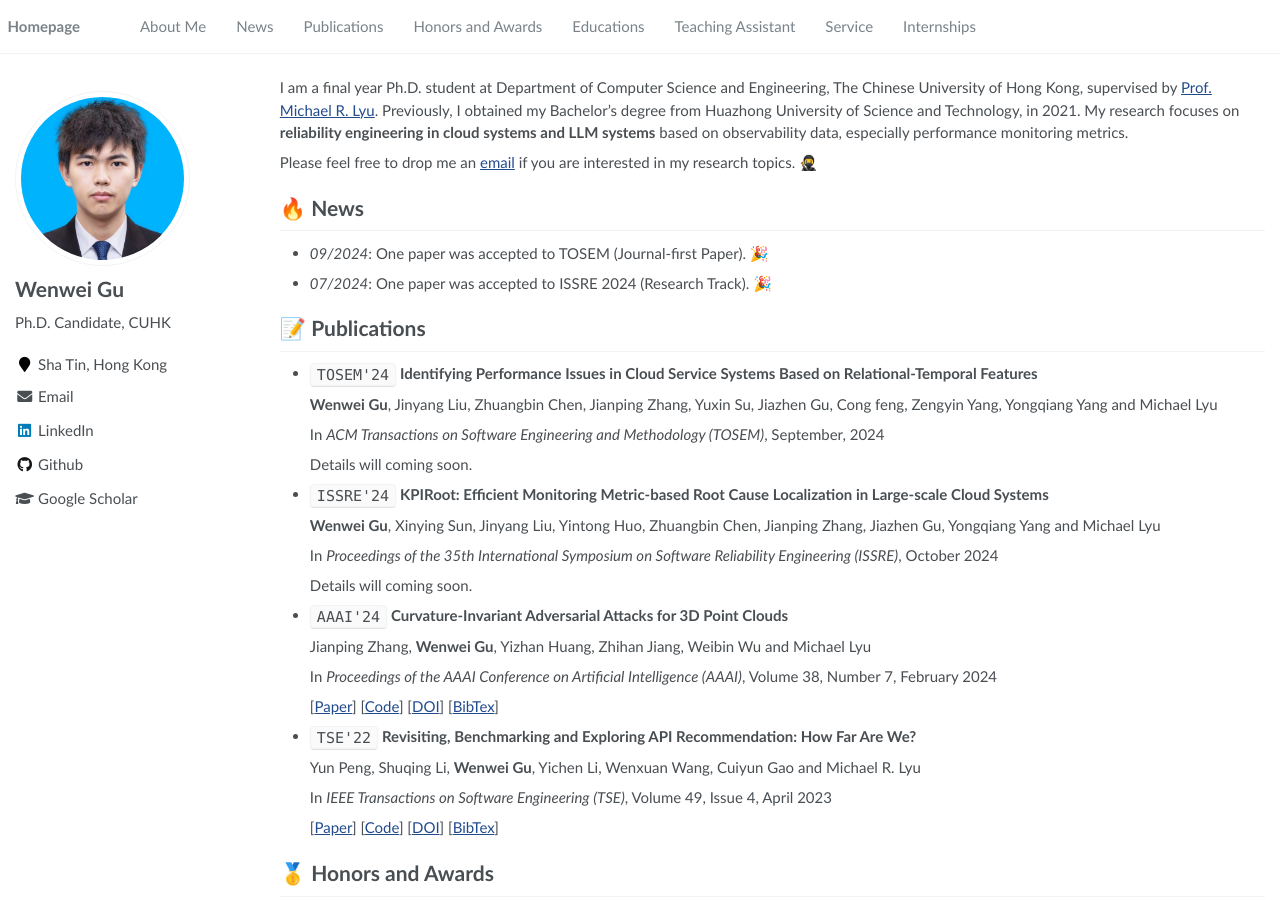
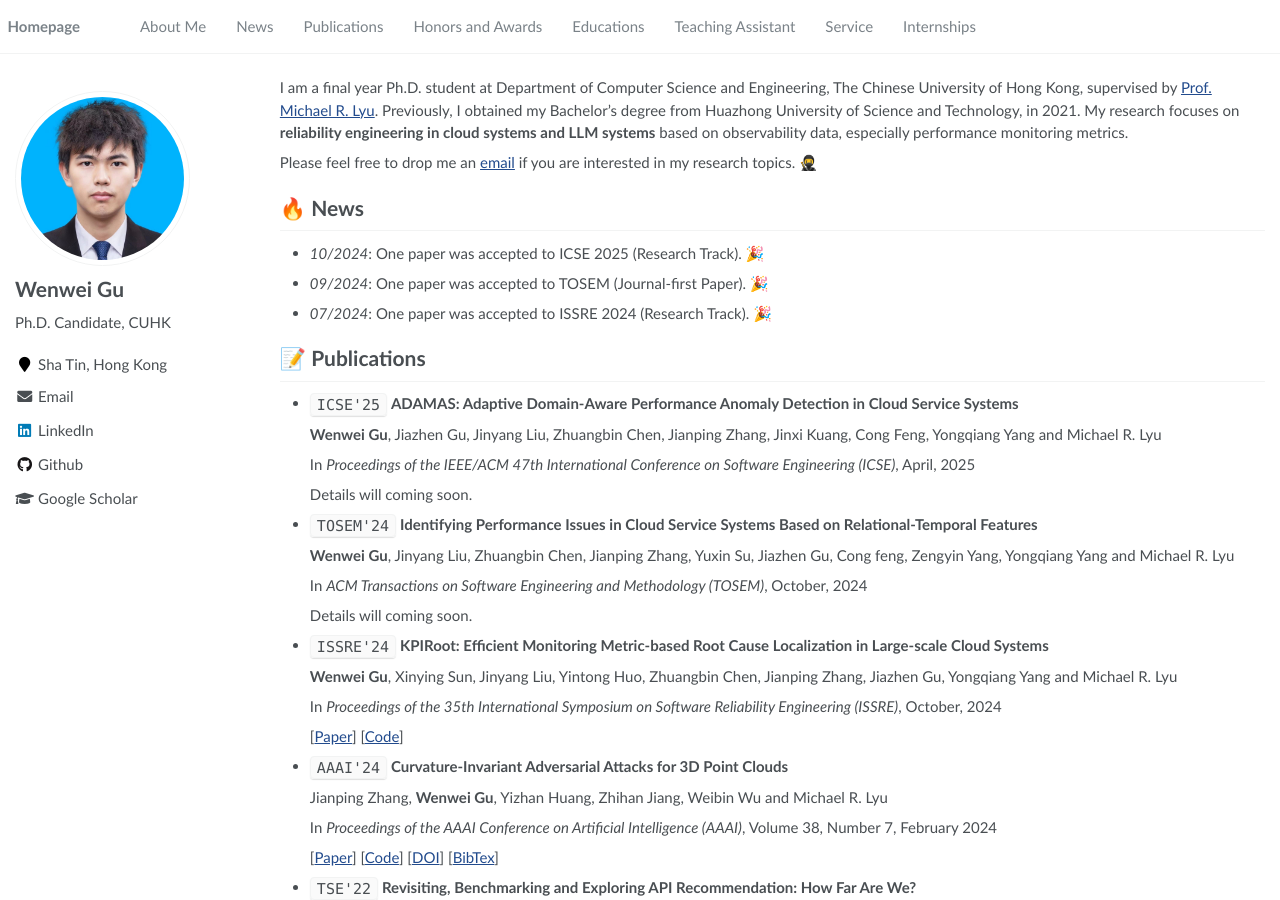
Before and after one commit to WenweiGu/wenweigu.github.io, a Jekyll site: the page built from _pages/about.md, in a window 1280 px wide and 900 px high. Built offline with Jekyll 4.4.1, drawn with Linux system fonts in a browser that asks for light colours.

Commit message:
Update 2024 Oct

```diff
--- a/_pages/about.md
+++ b/_pages/about.md
@@ -23,33 +23,44 @@ Please feel free to drop me an [email](mailto:wwgu21@cse.cuhk.edu.hk) if you are
 
 
 # 🔥 News
+- *10/2024*: One paper was accepted to ICSE 2025 (Research Track). 🎉
 - *09/2024*: One paper was accepted to TOSEM (Journal-first Paper). 🎉
 - *07/2024*: One paper was accepted to ISSRE 2024 (Research Track). 🎉
 
 
 # 📝 Publications
 
+* `ICSE'25` **ADAMAS: Adaptive Domain-Aware Performance Anomaly Detection in Cloud Service Systems**
+
+  **Wenwei Gu**, Jiazhen Gu, Jinyang Liu, Zhuangbin Chen, Jianping Zhang, Jinxi Kuang, Cong Feng, Yongqiang Yang and Michael R. Lyu
+
+  In *Proceedings of the IEEE/ACM 47th International Conference on Software Engineering (ICSE)*, April, 2025
+
+  Details will coming soon.
+
+
 * `TOSEM'24` **Identifying Performance Issues in Cloud Service Systems Based on Relational-Temporal Features**
 
-  **Wenwei Gu**, Jinyang Liu, Zhuangbin Chen, Jianping Zhang, Yuxin Su, Jiazhen Gu, Cong feng, Zengyin Yang, Yongqiang Yang and Michael Lyu
+  **Wenwei Gu**, Jinyang Liu, Zhuangbin Chen, Jianping Zhang, Yuxin Su, Jiazhen Gu, Cong feng, Zengyin Yang, Yongqiang Yang and Michael R. Lyu
 
-  In *ACM Transactions on Software Engineering and Methodology (TOSEM)*, September, 2024
+  In *ACM Transactions on Software Engineering and Methodology (TOSEM)*, October, 2024
 
   Details will coming soon.
 
 
 * `ISSRE'24` **KPIRoot: Efficient Monitoring Metric-based Root Cause Localization in Large-scale Cloud Systems**
 
-  **Wenwei Gu**, Xinying Sun, Jinyang Liu, Yintong Huo, Zhuangbin Chen, Jianping Zhang, Jiazhen Gu, Yongqiang Yang and Michael Lyu
+  **Wenwei Gu**, Xinying Sun, Jinyang Liu, Yintong Huo, Zhuangbin Chen, Jianping Zhang, Jiazhen Gu, Yongqiang Yang and Michael R. Lyu
 
-  In *Proceedings of the 35th International Symposium on Software Reliability Engineering (ISSRE)*, October 2024
+  In *Proceedings of the 35th International Symposium on Software Reliability Engineering (ISSRE)*, October, 2024
 
-  Details will coming soon.
+  [[Paper](https://wenweigu.github.io/publications/issre24/issre24.pdf)]
+  [[Code](https://github.com/WenweiGu/KPIRoot)]
 
 
 * `AAAI'24` **Curvature-Invariant Adversarial Attacks for 3D Point Clouds**
 
-  Jianping Zhang, **Wenwei Gu**, Yizhan Huang, Zhihan Jiang, Weibin Wu and Michael Lyu
+  Jianping Zhang, **Wenwei Gu**, Yizhan Huang, Zhihan Jiang, Weibin Wu and Michael R. Lyu
 
   In *Proceedings of the AAAI Conference on Artificial Intelligence (AAAI)*, Volume 38, Number 7, February 2024
 
```
Also changed, not shown: .github/FUNDING.yml (deleted), .github/workflows/google_scholar_crawler.yaml (deleted), Gemfile.lock (deleted), 1 other file.
